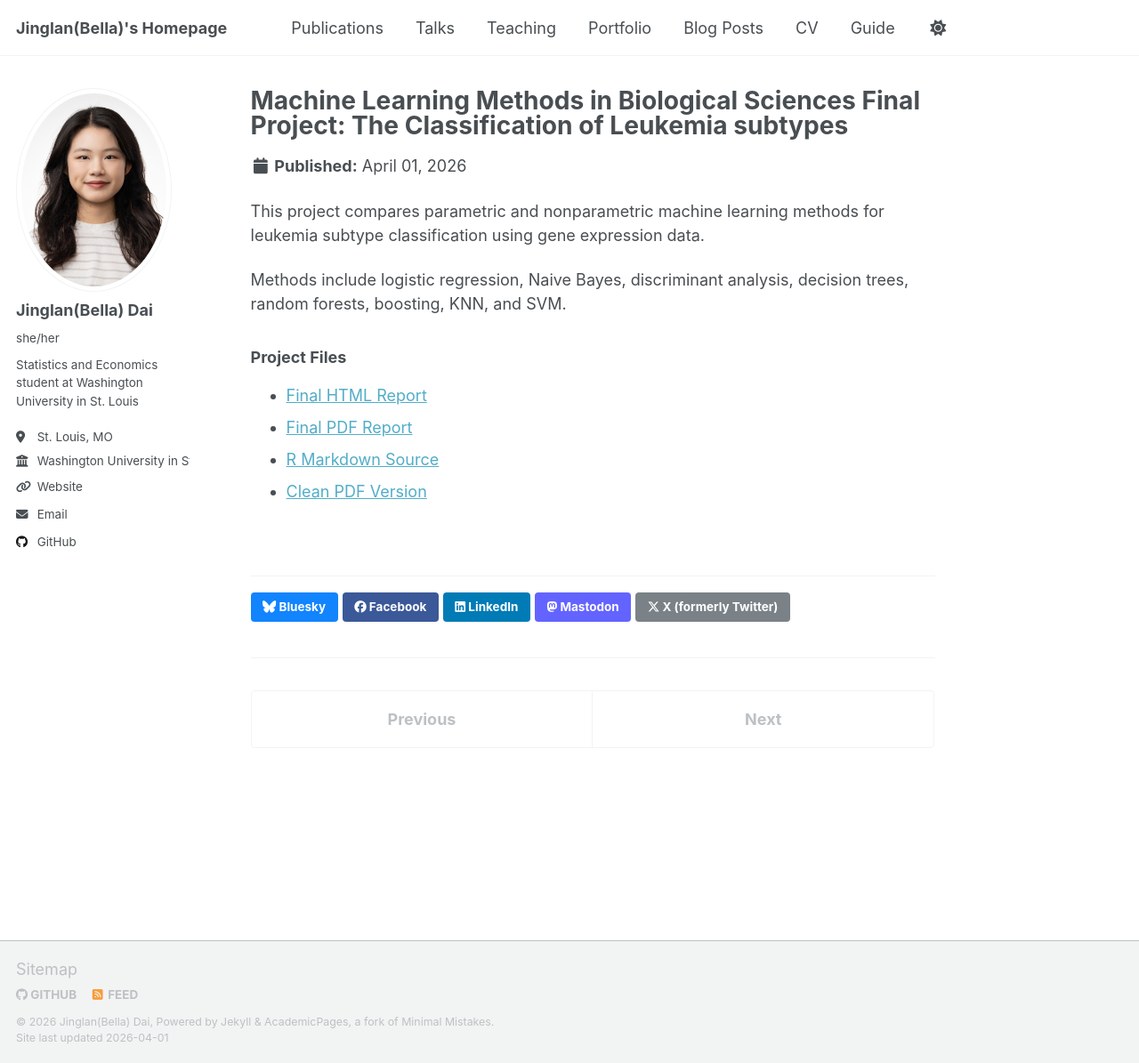
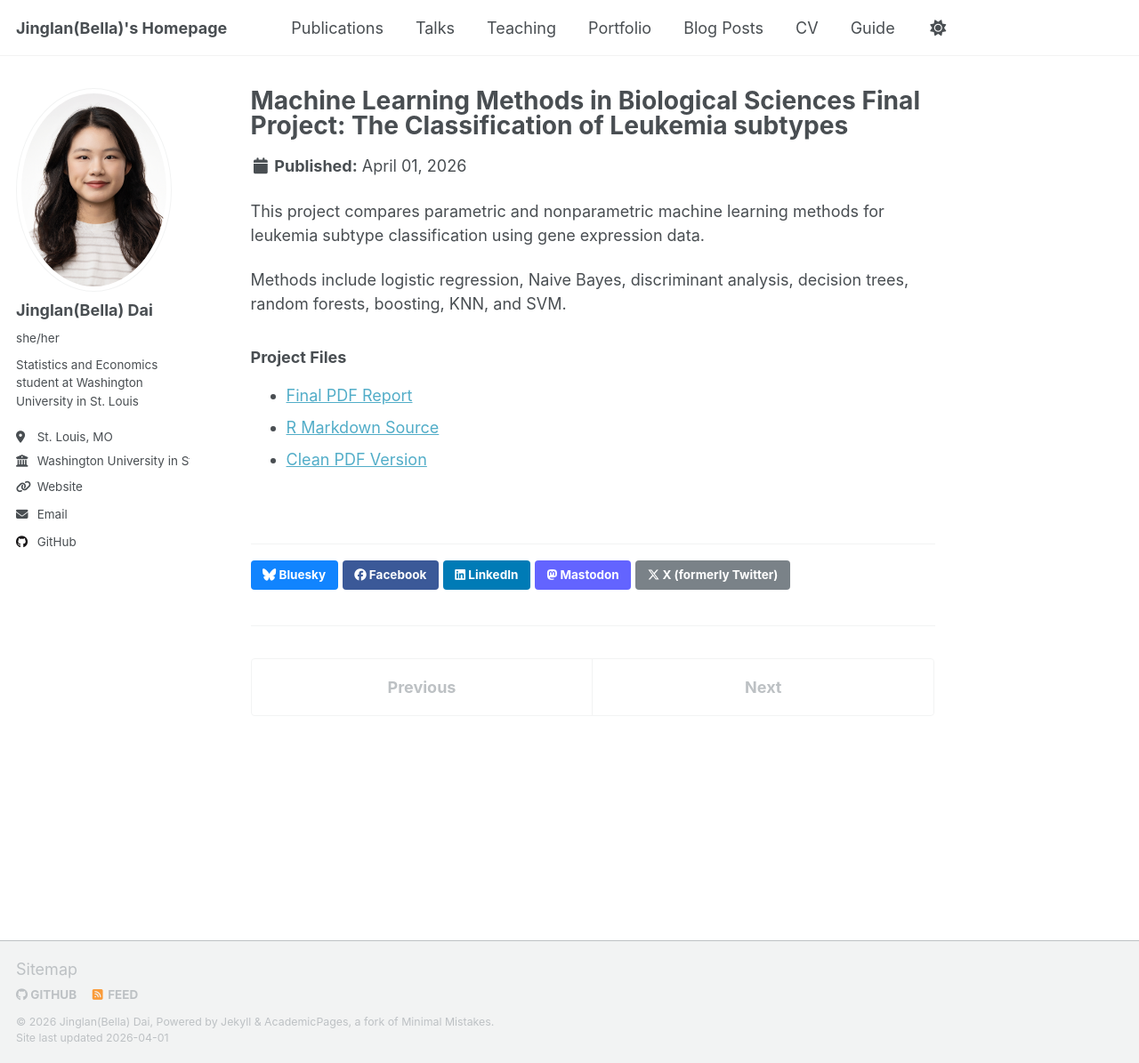
Before and after one commit to belladai36/belladai36.github.io, a Jekyll site: the page built from _portfolio/portfolio-1.md, in a window 1280 px wide and 1195 px high. Shown: the whole window at 89% size. Built offline with Jekyll 4.4.1, drawn with Linux system fonts in a browser that asks for light colours; a script that is not in the unit is left out.

Commit message:
Update portfolio-1.md

```diff
--- a/_portfolio/portfolio-1.md
+++ b/_portfolio/portfolio-1.md
@@ -9,7 +9,6 @@ This project compares parametric and nonparametric machine learning methods for
 Methods include logistic regression, Naive Bayes, discriminant analysis, decision trees, random forests, boosting, KNN, and SVM.
 
 ### Project Files
-- [Final HTML Report](../files/Midterm%20Project%20Bella%20Dai.html)
 - [Final PDF Report](../files/leukemia%20report,%20Bella%20Dai%20and%20Sarah%20He.pdf)
 - [R Markdown Source](../files/leukemia,%20Bella%20Dai%20and%20Sarah%20He.Rmd)
 - [Clean PDF Version](../files/leukemia,-Bella-Dai-and-Sarah-He.pdf)
```
